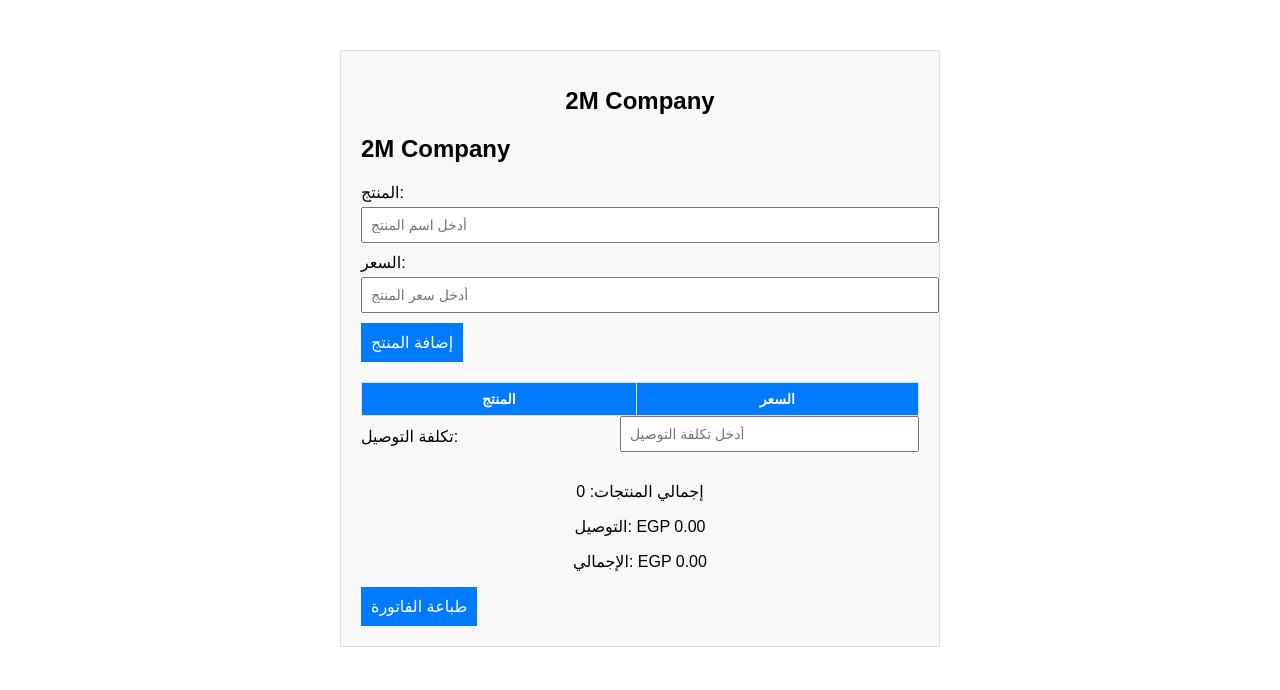
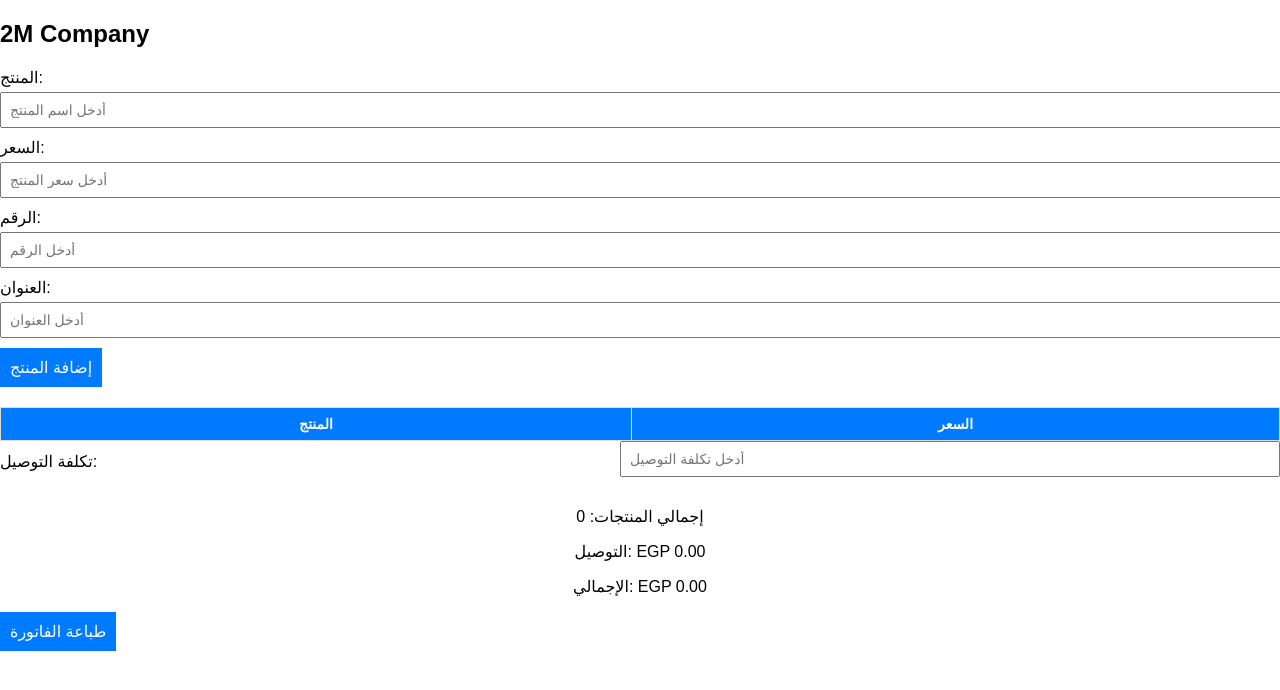
Before and after one commit to YaseenTohamy/2MBill, a plain HTML site: page index.html in a window 1280 px wide. Drawn offline with Linux system fonts and the light colour scheme.

Commit message:
Update index.html
Update index.html

```diff
--- a/index.html
+++ b/index.html
@@ -126,8 +126,6 @@
   <title>2M</title>
 </head>
 <body>
-  <div class="container">
-    <h1>2M Company</h1>
   <div id="bill-container">
   <h2>2M Company</h2>
   <label for="product">المنتج:</label>
@@ -135,6 +133,19 @@
 
   <label for="price">السعر:</label>
   <input type="number" id="price" placeholder="أدخل سعر المنتج">
+
+  <!-- Number Section -->
+  <div class="number-section">
+    <label for="number">الرقم:</label>
+    <input type="text" id="number" placeholder="أدخل الرقم">
+  </div>
+
+  <!-- Address Section -->
+  <div class="address-section">
+    <label for="address">العنوان:</label>
+    <input type="text" id="address" placeholder="أدخل العنوان">
+  </div>
+  <!-- End of new sections -->
 
   <button onclick="addItem()">إضافة المنتج</button>
 
@@ -161,8 +172,6 @@
 
   <button onclick="printBill()">طباعة الفاتورة</button>
 </div>
-  </div>
-
   <script>
     let items = [];
 
```
Lines whose indentation alone changed are shown as unchanged.
